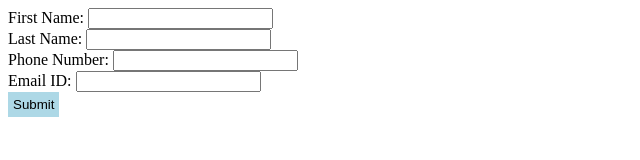
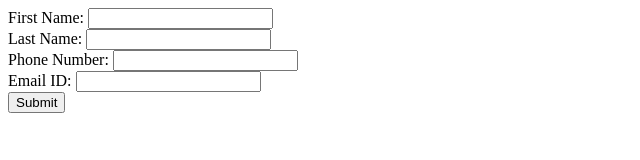
Before and after one commit to acciojob/form-login-2-imranshaikh9930, a website: page main.html in a window 1280 px wide. Shown: the whole page, without its empty margins (0-640 px from the left). Drawn offline with Linux system fonts and the light colour scheme.

```diff
--- a/styles.css
+++ b/styles.css
@@ -1,8 +1 @@
 /*  your css code here. If applicable */
-button{
-	background:lightblue;
-	padding:5px;
-	border:none;
-	cursor:pointer;
-
-}
```
